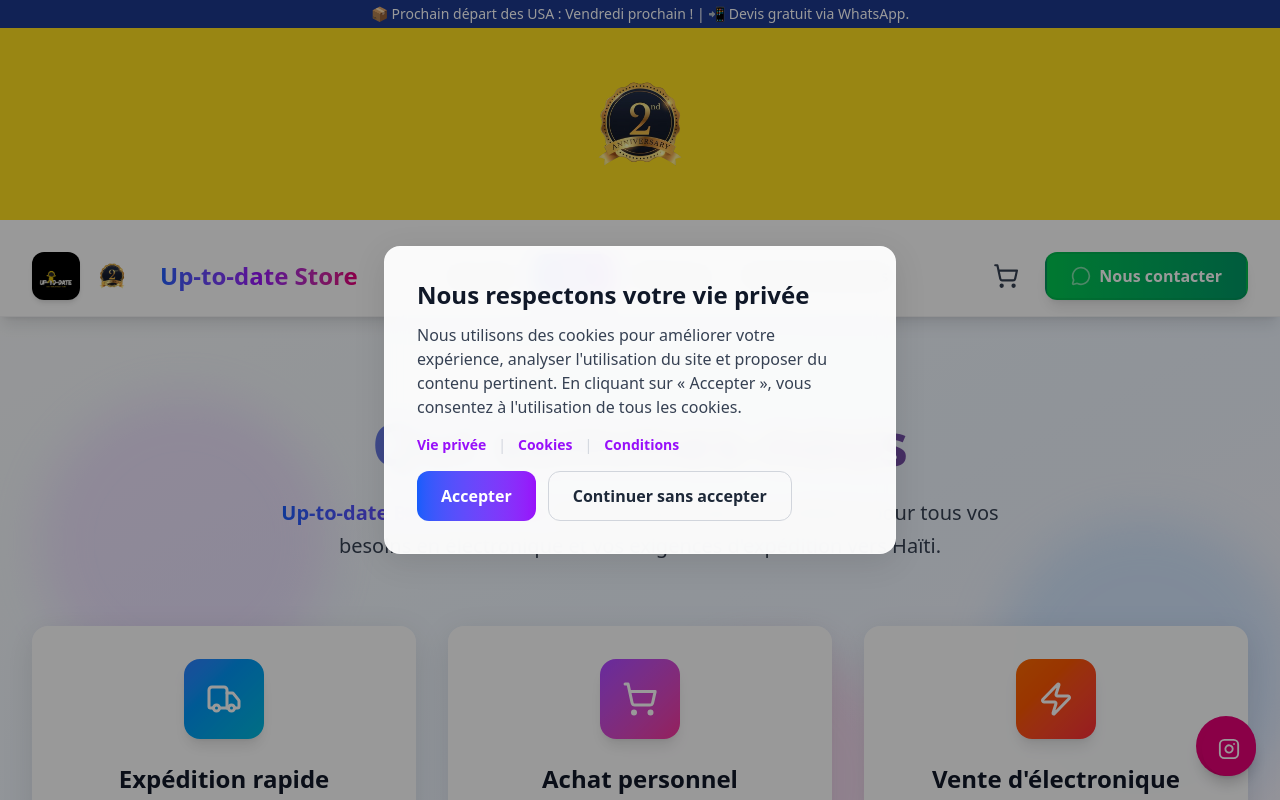
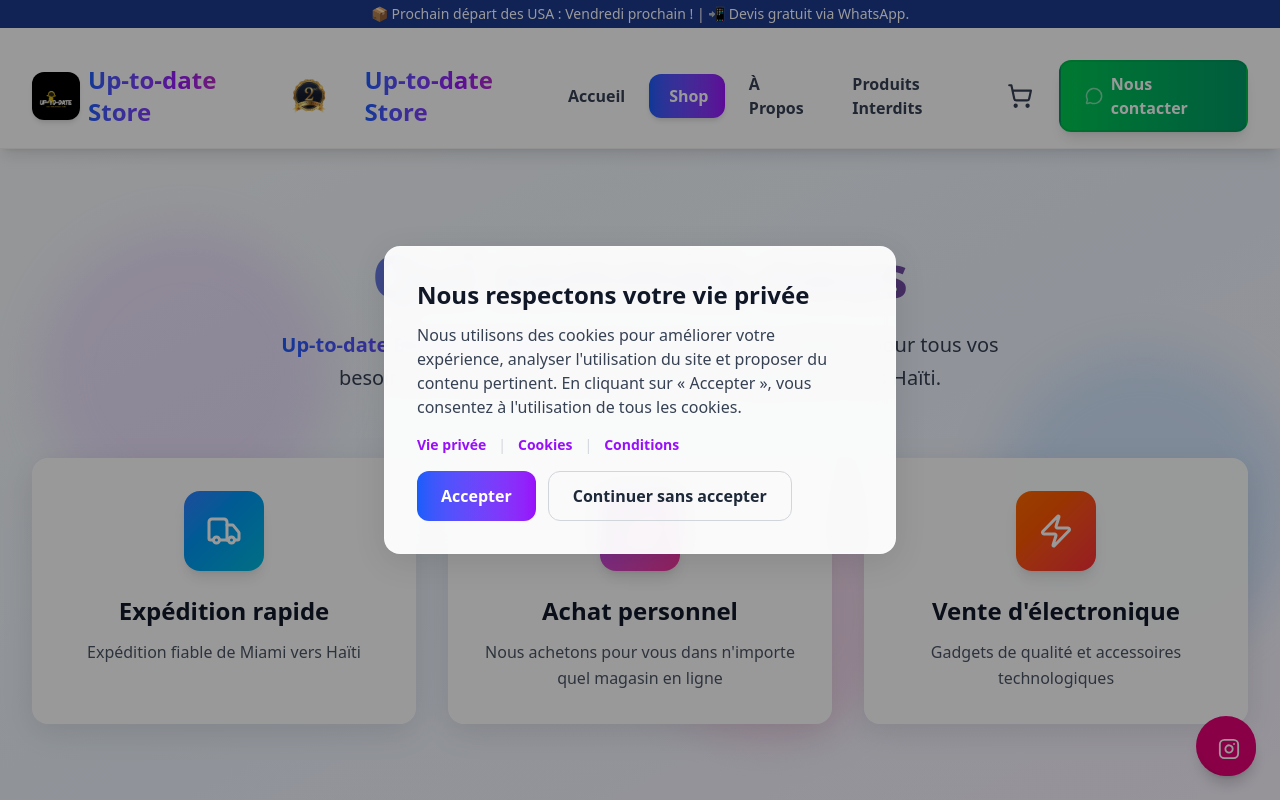
Before and after one commit to Fiedly71/up-to-date-store, a Next.js app: page / in a window 1280 px wide. Shown: the top 800 px of the page. Built offline with nearby package versions, Linux system fonts and the light colour scheme.

Commit message:
modification de image dans navbar

```diff
--- a/app/components/Navbar.tsx
+++ b/app/components/Navbar.tsx
@@ -23,11 +23,19 @@
               height={48}
               className="rounded-xl object-contain shadow-md group-hover:shadow-xl transition-all duration-300 group-hover:scale-110"
             />
+            <div>
+              <h1 className="hidden sm:block text-xl sm:text-2xl font-extrabold bg-gradient-to-r from-blue-600 via-purple-600 to-pink-600 bg-clip-text text-transparent">
+                Up-to-date Store
+              </h1>
+              <h1 className="sm:hidden text-lg font-extrabold bg-gradient-to-r from-blue-600 to-purple-600 bg-clip-text text-transparent">
+                UP-TO-DATE
+              </h1>
+            </div>
             <Image
               src="/2nd.png"
               alt="2nd Anniversary Celebration"
-              width={48}
-              height={48}
+              width={64}
+              height={64}
               className="object-contain"
             />
             <div className="absolute inset-0 rounded-xl bg-gradient-to-br from-blue-500/20 to-purple-500/20 opacity-0 group-hover:opacity-100 transition-opacity duration-300"></div>
--- a/app/layout.tsx
+++ b/app/layout.tsx
@@ -41,15 +41,6 @@
           📦 Prochain départ des USA : Vendredi prochain ! | 📲 Devis gratuit via WhatsApp.
         </div>
 
-        {/* 2nd Anniversary Banner */}
-        <div className="w-full bg-yellow-300 text-center py-4">
-          <img
-            src="/2nd.png"
-            alt="2nd Anniversary Celebration"
-            className="mx-auto h-40 object-contain"
-          />
-        </div>
-
         <div className="pt-4">
           {children}
           <Analytics />
```
